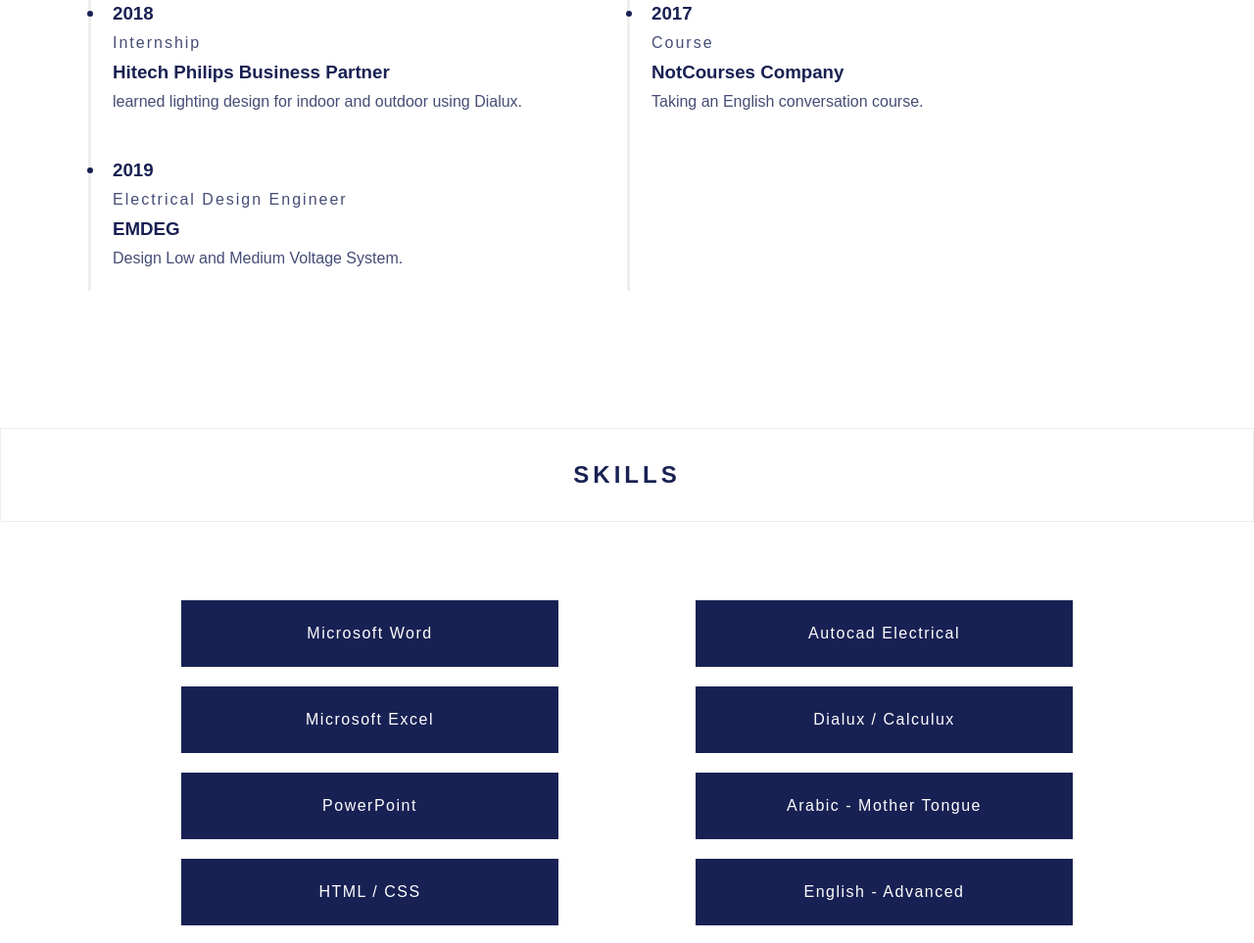
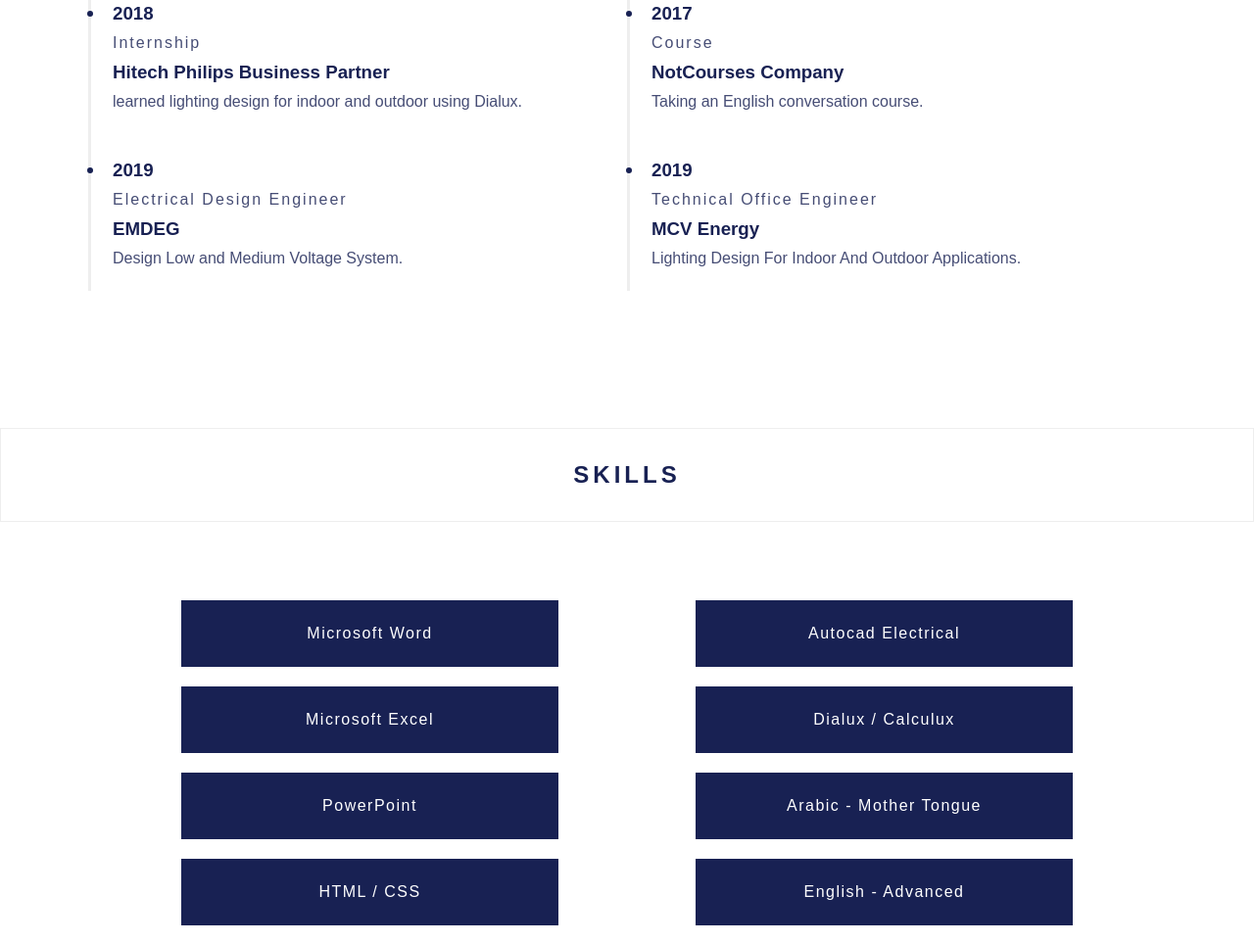
Before and after one commit to mustafashoukry/mustafashoukry.github.io, a plain HTML site: page index.html in a window 1280 px wide. Shown: the part 1708-2671 px from the top of the page at 98% size. Drawn offline with nearby package versions, Linux system fonts and the light colour scheme.

Commit message:
Update index.html

```diff
--- a/index.html
+++ b/index.html
@@ -225,6 +225,21 @@
                   </div>
 
                 </li>
+
+               <li data-aos="fade-left">
+
+                  <div class="up">
+                    <div class="bullet"></div>
+                    <h3>2019</h3>
+                    <p>Technical Office Engineer</p>
+                  </div>
+
+                  <div class="down">
+                    <h3>MCV Energy</h3>
+                    <p>Lighting Design For Indoor And Outdoor Applications.</p>
+                  </div>
+
+                </li>
             </ul>
 
           </div>
@@ -233,6 +248,22 @@
     <!-- experience section for small version-->
       <div class="wrapper">
         <ul>
+
+          <li data-aos="fade-right">
+
+                <div id="date">
+                  <div id="ball"></div>
+                  <h3>2019</h3>
+                  <p>Technical Office Engineer</p>
+                </div>
+
+                <div id="job">
+                  <h3>MCV Energy</h3>
+                  <p>Lighting Design For Indoor And Outdoor Applications.
+                  </p>
+                </div>
+
+              </li>
 
           <li data-aos="fade-right">
 
```
